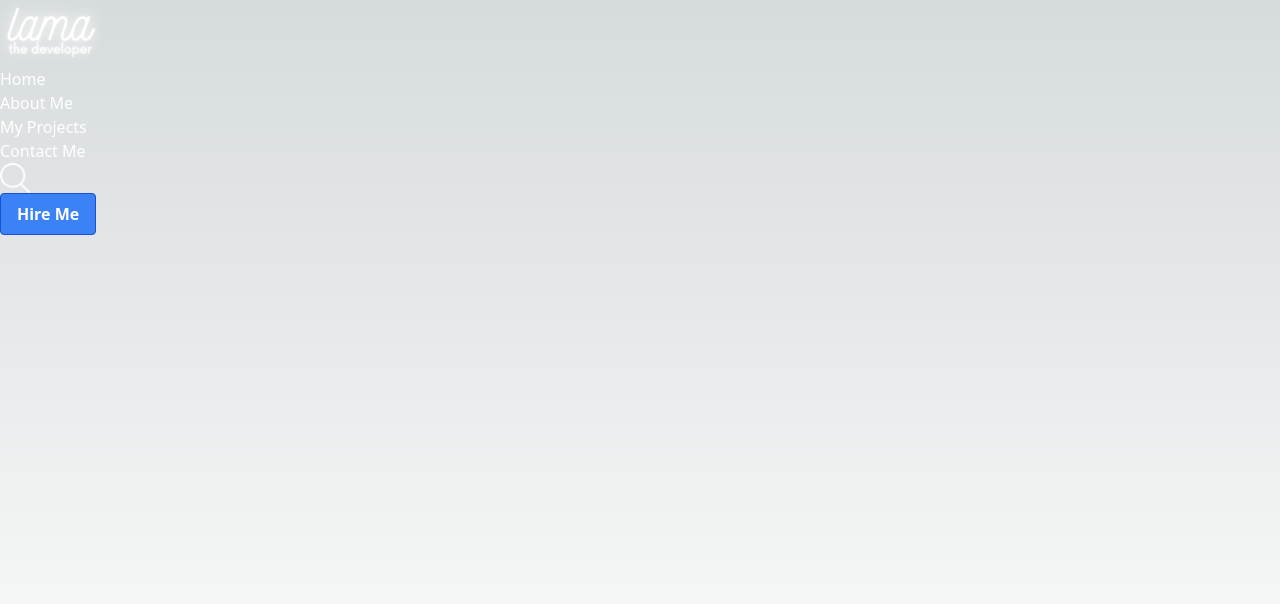
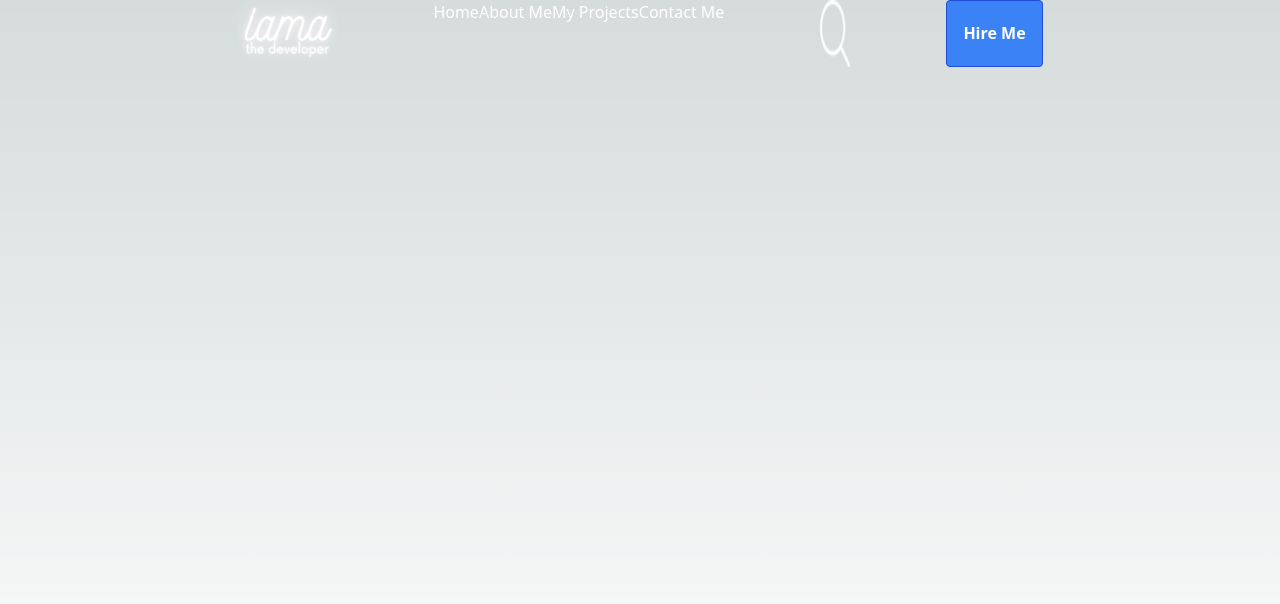
Before and after one commit to sanadtm/3d-sanad-portfolio, a Next.js app: page /component/HomeContent in a window 1280 px wide. Shown: the top 604 px of the page. Built offline with nearby package versions, Linux system fonts and the light colour scheme.

Commit message:
Added Nav Bar for Home Page

```diff
--- a/pages/component/NavBar.js
+++ b/pages/component/NavBar.js
@@ -5,9 +5,9 @@ import styled from "styled-components";
 export default function NavBar() {
 	return (
 		<>
-			<div className="text-white w-full justify-center">
+			<div className="text-white w-full justify-center flex flex-row gap-x-24 ">
 				<Image width={100} height={100} src="/img/logo.png" />
-				<ul>
+				<ul className="flex flex-row">
 					<li>Home</li>
 					<li>About Me</li>
 					<li>My Projects</li>
```
